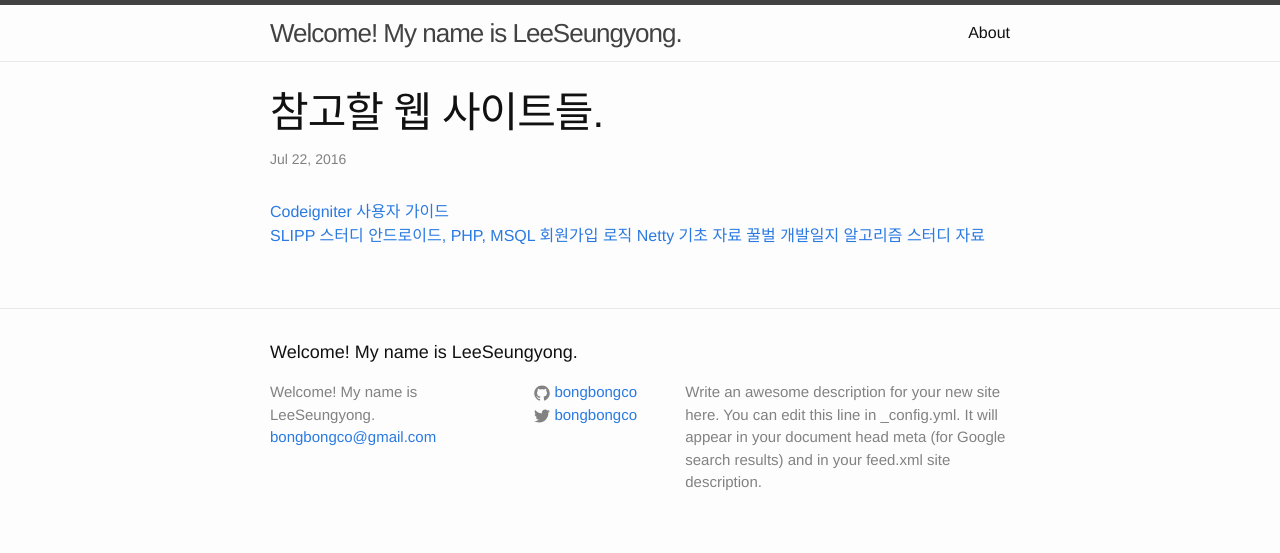
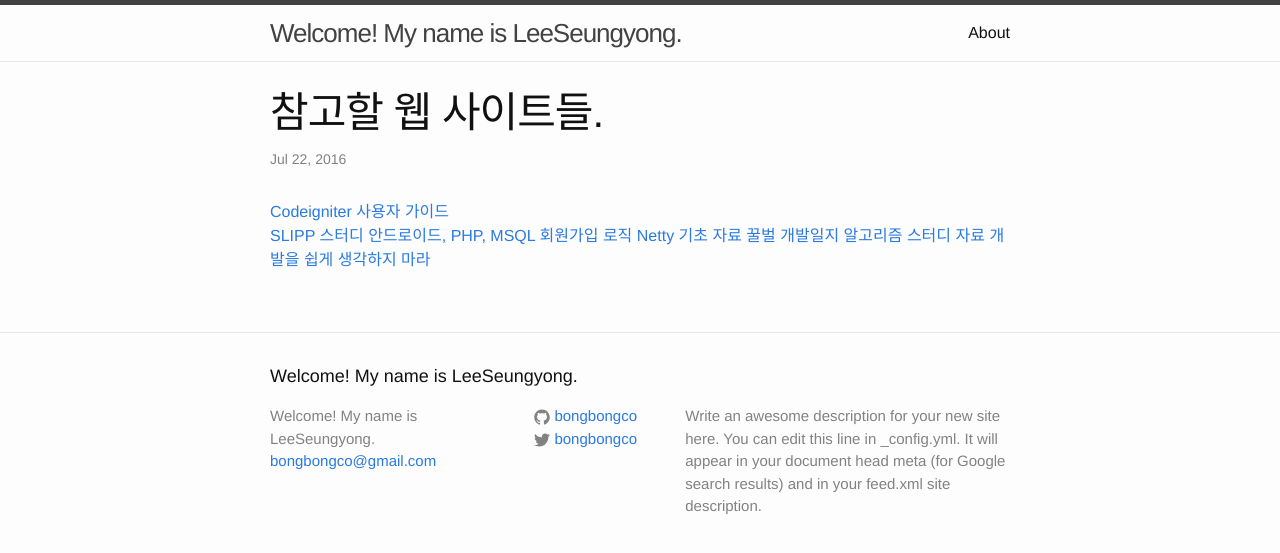
Before and after one commit to LktProgrammer/bongbongco.github.io, a Jekyll site: the page built from _posts/2016-07-22-Website-List.markdown, in a window 1280 px wide. Shown: the top 553 px of the page. Built offline with Jekyll 4.4.1, drawn with Linux system fonts in a browser that asks for light colours.

Commit message:
Update 2016-07-22-Website-List.markdown

```diff
--- a/_posts/2016-07-22-Website-List.markdown
+++ b/_posts/2016-07-22-Website-List.markdown
@@ -9,3 +9,4 @@ title: 참고할 웹 사이트들.
 [Netty 기초 자료](https://github.com/hatemogi/netty-startup)
 [꿀벌 개발일지](http://ohgyun.com/)
 [알고리즘 스터디 자료](http://d2.naver.com/news/4850628)
+[개발을 쉽게 생각하지 마라](http://itmir.tistory.com/172)
```
